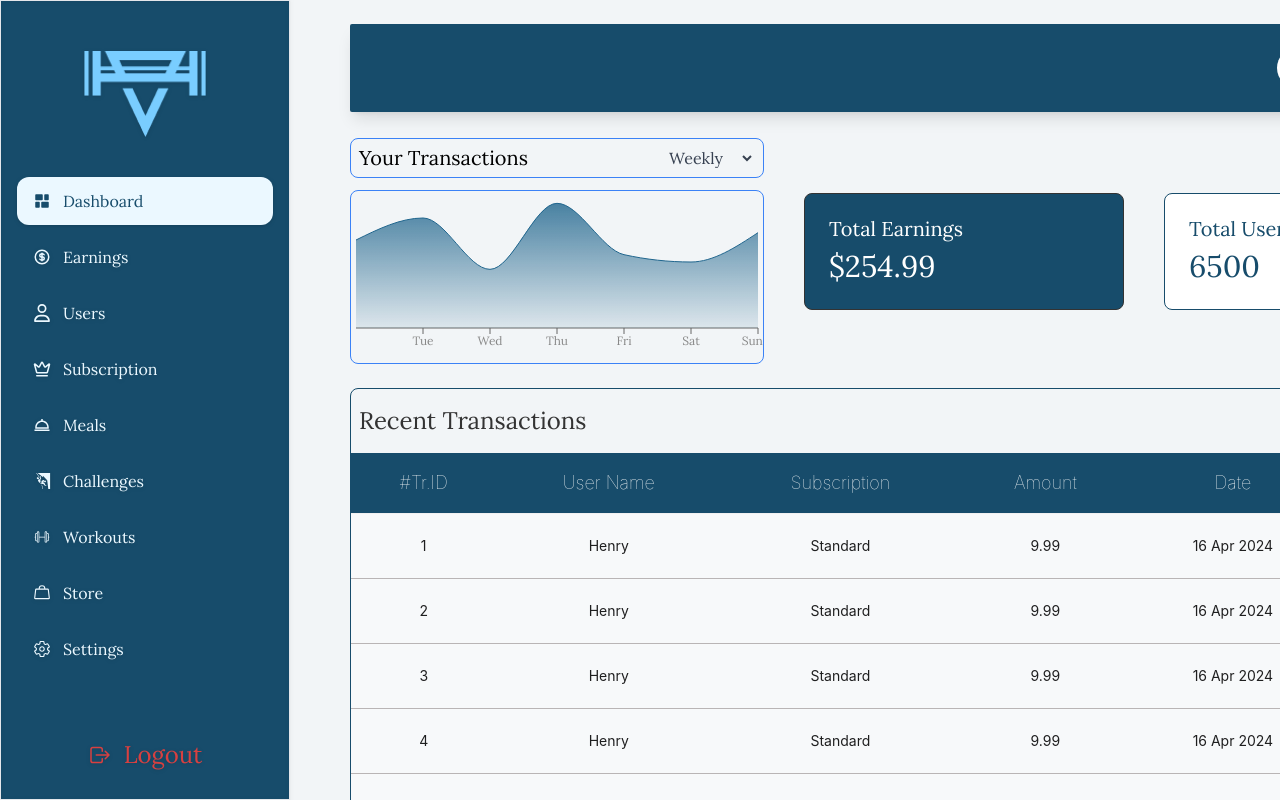
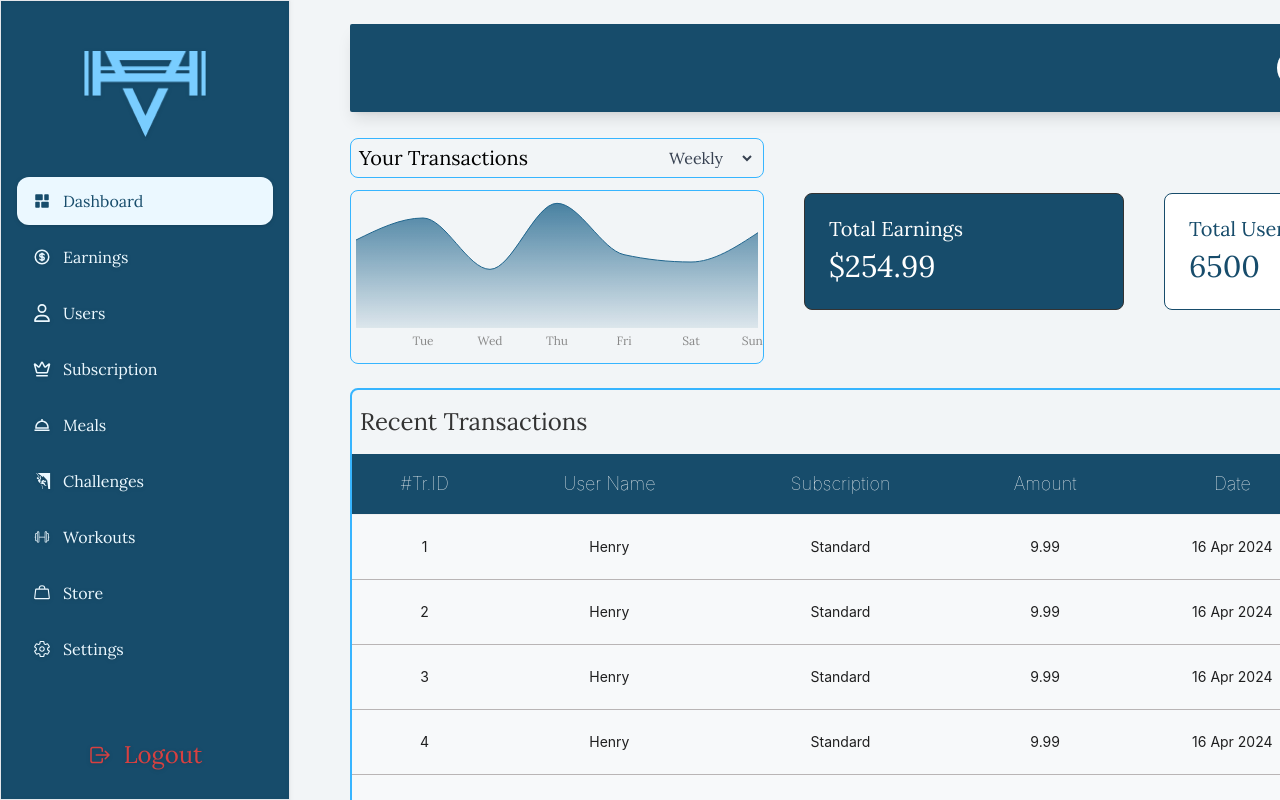
Before and after one commit to BS-Joy/zen-active-admin, a React (Vite) app: page / in a window 1280 px wide. Shown: the top 800 px of the page. Built offline with nearby package versions, Linux system fonts and the light colour scheme.

Commit message:
area chart ok

```diff
--- a/src/Components/DashboardHomeTable.jsx
+++ b/src/Components/DashboardHomeTable.jsx
@@ -72,7 +72,7 @@ const DashboardHomeTable = () => {
   }
 
   return (
-    <div className="rounded-lg border py-4 border-[#174C6B] mt-8 recent-users-table">
+    <div className="rounded-lg border-2 py-4 border-[#37B5FF] mt-8 recent-users-table">
       <h3 className="text-2xl text-black mb-4 pl-2">Recent Transactions</h3>
       {/* Ant Design Table */}
       <Table
--- a/src/pages/Main/DashboardHome/TransactionAreaChart.jsx
+++ b/src/pages/Main/DashboardHome/TransactionAreaChart.jsx
@@ -31,20 +31,20 @@ const TransactionAreaChart = () => {
 
     return (
         <div className="space-y-3">
-            <div className="w-[414px] border border-blue-500 rounded-lg flex items-center justify-between px-2">
+            <div className="w-[414px] border border-[#37B5FF] rounded-lg flex items-center justify-between px-2">
                 <h1 className="text-xl">Your Transactions</h1>
                 <div className="flex justify-center">
                     <select
                         value={filter}
                         onChange={handleFilterChange}
-                        className="px-4 py-2 bg-transparent border-none rounded-md text-gray-700 focus:outline-none focus:ring-2 focus:ring-blue-500"
+                        className="px-4 py-2 bg-transparent border-none rounded-md text-gray-700 focus:outline-none focus:ring-2 focus:ring-[#37B5FF]"
                     >
                         <option value="weekly">Weekly</option>
                         <option value="daily">Daily</option>
                     </select>
                 </div>
             </div>
-            <div className="w-[414px] border border-blue-500 rounded-lg">
+            <div className="w-[414px] border border-[#37B5FF] rounded-lg">
 
                 <ResponsiveContainer width="100%" height={172}>
                     <AreaChart data={data}>
@@ -54,7 +54,7 @@ const TransactionAreaChart = () => {
                                 <stop offset="100%" stopColor="#1E648C" stopOpacity={0.1} />
                             </linearGradient>
                         </defs>
-                        <XAxis dataKey="day" tick={{ fontSize: 12, fill: "#888" }} />
+                        <XAxis dataKey="day" tick={{ fontSize: 12, fill: "#888" }} tickLine={false} axisLine={false} />
                         <Tooltip />
                         <Area
                             type="monotone"
```
